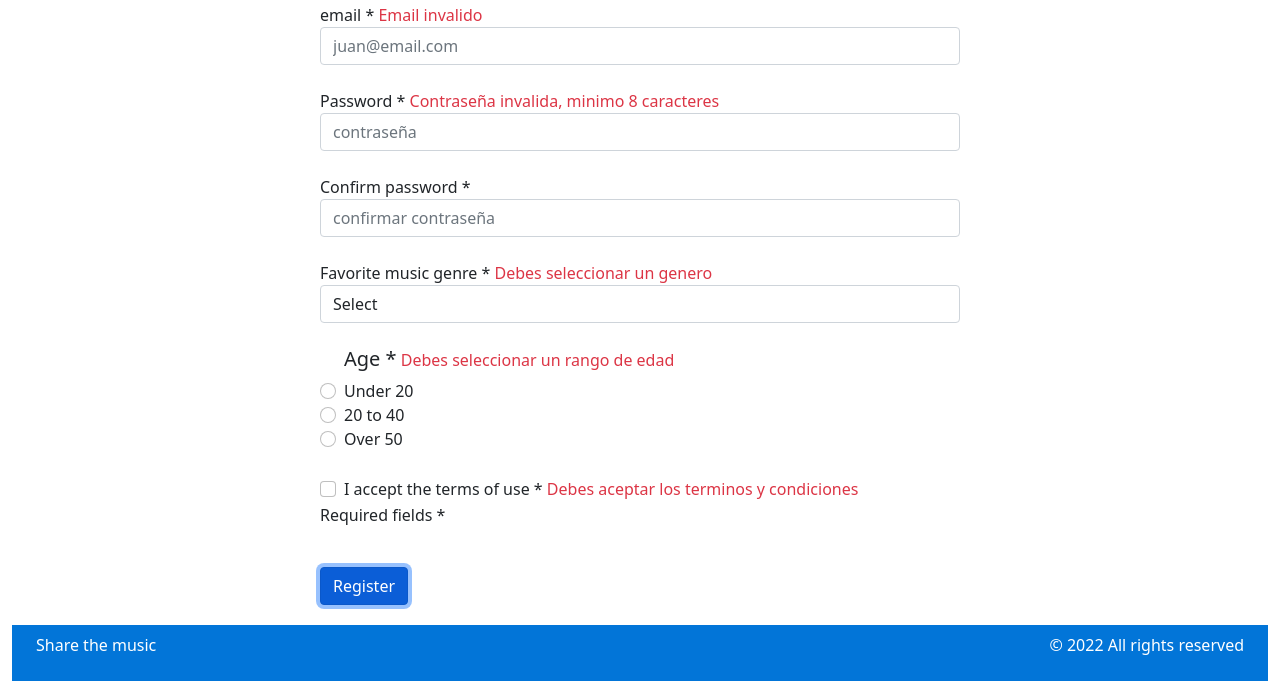
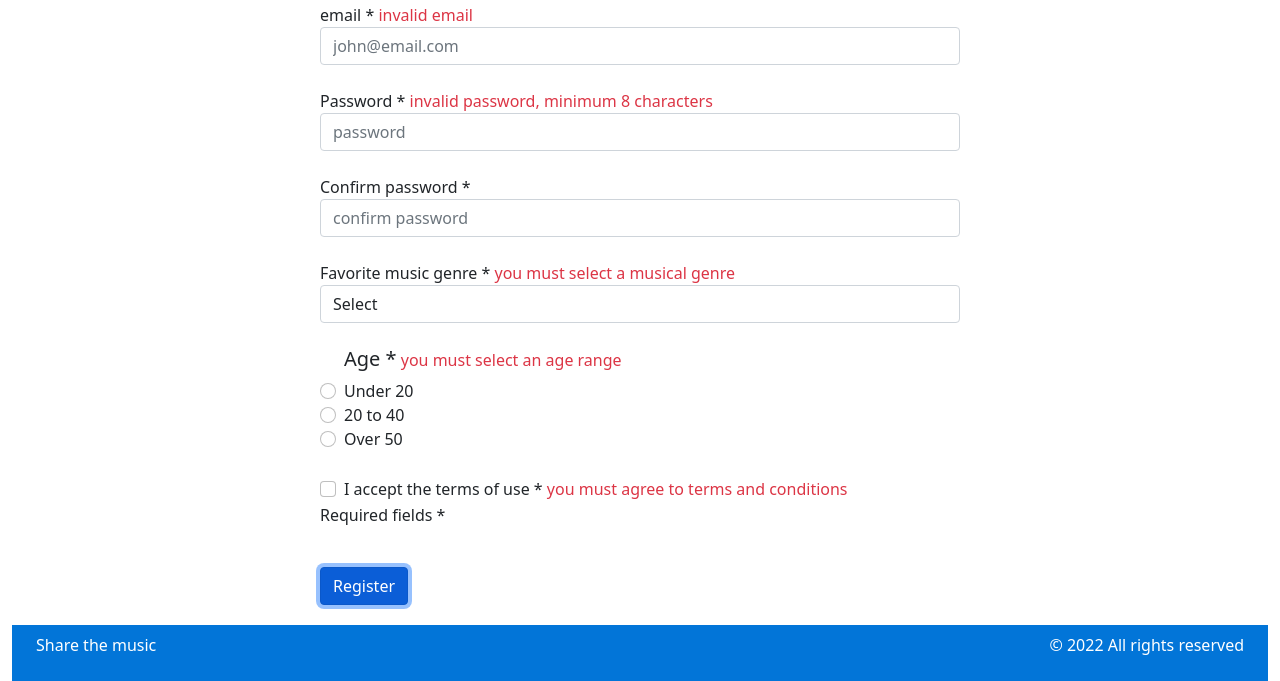
Before and after one commit to ClondonoM/JavaScript-CSS-Bootstrap-Final-Project-NU, a plain HTML site: page registro.html in a window 1280 px wide. Both pictures are taken after a click on the button "Register". Shown: the part 173-854 px from the top of the page. Drawn offline with nearby package versions, Linux system fonts and the light colour scheme.

Commit message:
js/registro.js translated

```diff
--- a/js/registro.js
+++ b/js/registro.js
@@ -4,7 +4,7 @@ function validar(formulario) {
 	var validacion = false;
 
 	if (!re.test(registro.correo.value)) {
-		document.getElementById("errorEmail").innerHTML = "Email invalido";
+		document.getElementById("errorEmail").innerHTML = "invalid email";
 		validacion = false;
 	} else {
 		document.getElementById("errorEmail").style.display = "none";
@@ -13,7 +13,7 @@ function validar(formulario) {
 
 	if (registro.contrasena.value.trim().length < 8) {
 		document.getElementById("errorContrasena").innerHTML =
-			"Contraseña invalida, minimo 8 caracteres";
+			"invalid password, minimum 8 characters";
 		validacion = false;
 	} else {
 		document.getElementById("errorContrasena").style.display = "none";
@@ -22,7 +22,7 @@ function validar(formulario) {
 
 	if (registro.contrasena.value != registro.conf_contrasena.value) {
 		document.getElementById("errorConfContrasena").innerHTML =
-			"Confirmacion de contraseña no coincide";
+			"passwords do not match";
 
 		validacion = false;
 	} else {
@@ -32,7 +32,7 @@ function validar(formulario) {
 
 	if (registro.genero_musical.value == "seleccione") {
 		document.getElementById("errorGenero").innerHTML =
-			"Debes seleccionar un genero";
+			"you must select a musical genre";
 		validacion = false;
 	} else {
 		document.getElementById("errorGenero").style.display = "none";
@@ -41,7 +41,7 @@ function validar(formulario) {
 
 	if (!document.querySelector('input[name="edad"]:checked')) {
 		document.getElementById("errorEdad").innerHTML =
-			"Debes seleccionar un rango de edad";
+			"you must select an age range";
 		validacion = false;
 	} else {
 		document.getElementById("errorEdad").style.display = "none";
@@ -50,7 +50,7 @@ function validar(formulario) {
 
 	if (!document.querySelector('input[name="condiciones"]:checked')) {
 		document.getElementById("errorTerminos").innerHTML =
-			"Debes aceptar los terminos y condiciones";
+			"you must agree to terms and conditions";
 		validacion = false;
 	} else {
 		document.getElementById("errorTerminos").style.display = "none";
@@ -59,6 +59,6 @@ function validar(formulario) {
 
 	console.log(validacion);
 	if (validacion == true) {
-		alert("Haz logrado tu registro con exito!");
+		alert("you have achieved your registration successfully!");
 	}
 }
--- a/registro.html
+++ b/registro.html
@@ -120,7 +120,7 @@
 					type="text"
 					name="correo"
 					id="correo"
-					placeholder="juan@email.com"
+					placeholder="john@email.com"
 				/><br />
 			</div>
 
@@ -133,7 +133,7 @@
 					type="password"
 					name="contrasena"
 					id="contrasena"
-					placeholder="contraseña"
+					placeholder="password"
 				/><br />
 			</div>
 
@@ -146,7 +146,7 @@
 					type="password"
 					name="conf_contrasena"
 					id="conf_contrasena"
-					placeholder="confirmar contraseña"
+					placeholder="confirm password"
 				/><br />
 			</div>
 
```
